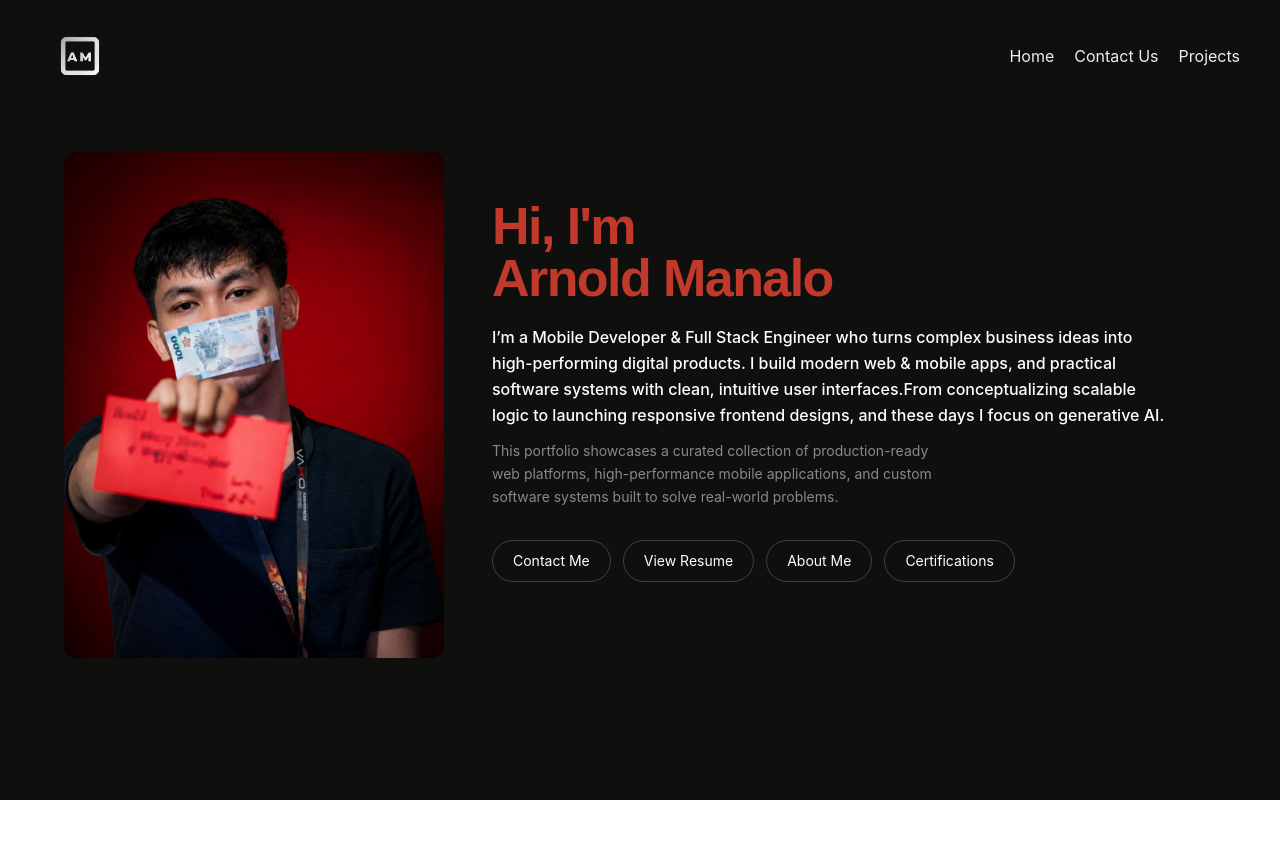
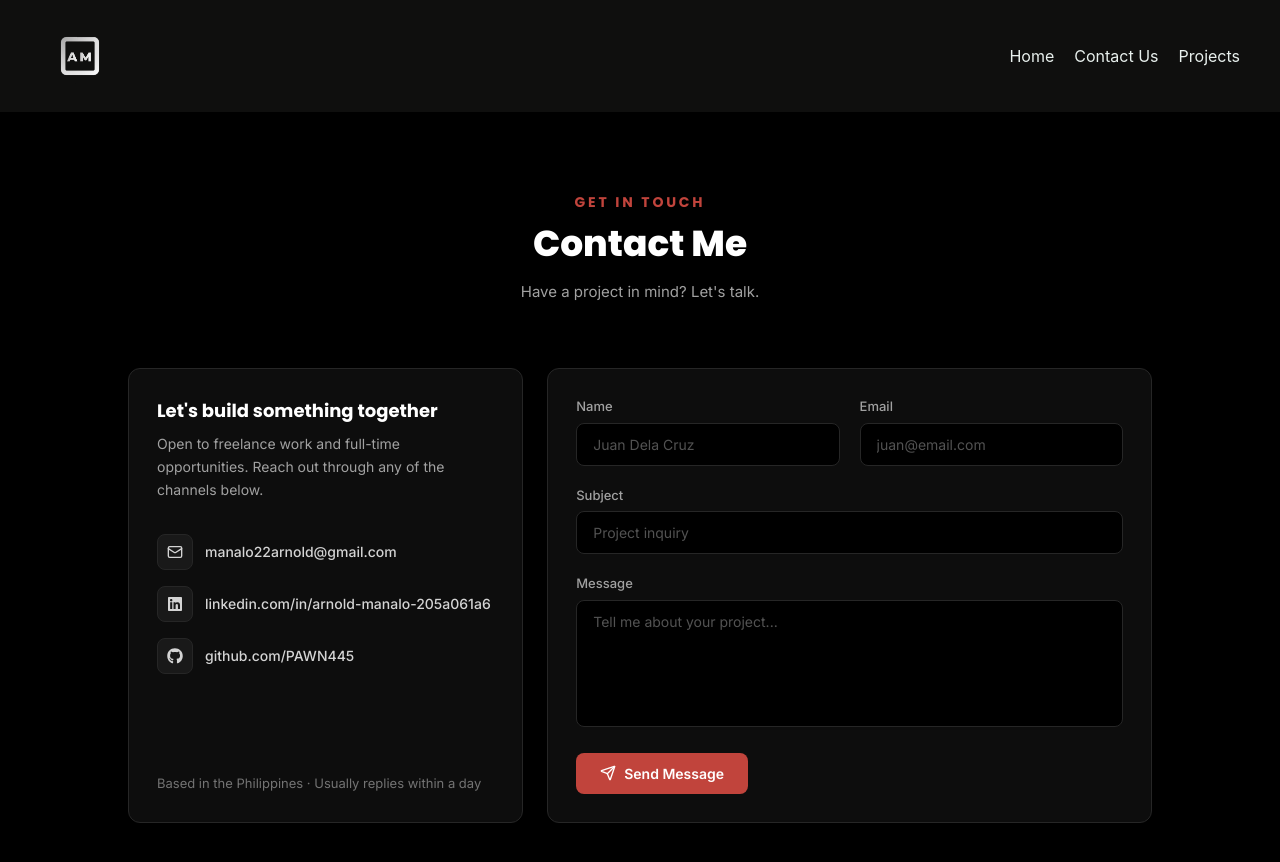
Before and after one commit to PAWN445/portfolio, a React (Vite) app: page /contact in a window 1280 px wide. Shown: the top 862 px of the page. Before the commit the page ends 800 px from the top, so only its background shows below. Built offline with nearby package versions, Linux system fonts and the light colour scheme.

Commit message:
fix for contact me and redesign the ui for contact me

```diff
--- a/src/App.tsx
+++ b/src/App.tsx
@@ -43,7 +43,7 @@ function App() {
       <Nav/>
       <Routes>
         <Route path="/" element={<Home />} />
-        <Route path="/contact" element={<BasicInfo />} />
+        <Route path="/contact" element={<ContactMe />} />
         <Route path="/projects" element={<Project />} />
         <Route path="/aboutme" element={<AboutMe />} />
         <Route path="/certifications" element={<Certifications />} />
--- a/src/component/BasicInfo.tsx
+++ b/src/component/BasicInfo.tsx
@@ -33,9 +33,7 @@ function BasicInfo(){
 
 
           <div className="flex flex-wrap gap-3 mb-7">
-            <button className="flex items-center gap-2 px-5 py-2.5 text-sm rounded-full border border-white/20 text-white">
-              Contact Me
-            </button>
+          <Link className="flex items-center gap-2 px-5 py-2.5 text-sm rounded-full border border-white/20 text-white" to="/contact">Contact Me</Link>
             <button className="flex items-center gap-2 px-5 py-2.5 text-sm rounded-full border border-white/20 text-white">
               View Resume
             </button>
@@ -45,8 +43,8 @@ function BasicInfo(){
           </div>
         </div>
       </div>
-        </>
+      </>
     );
 }
 
-export default BasicInfo
+export default BasicInfo;
--- a/src/component/Certification.tsx
+++ b/src/component/Certification.tsx
@@ -14,23 +14,21 @@ const certifications: Certification[] = [
     credentialUrl: "/certificates/solarCert.jpg",
     image: "/certificates/solarCert.jpg",
   },
-
-    {
+  {
     title: "Solar Night Light Assembly",
     issuer: "Tesda",
     date: "July 20 2026",
     credentialUrl: "/certificates/solarCert.jpg",
     image: "/certificates/solarCert.jpg",
   },
-
-    {
+  {
     title: "Solar Night Light Assembly",
     issuer: "Tesda",
     date: "July 20 2026",
     credentialUrl: "/certificates/solarCert.jpg",
     image: "/certificates/solarCert.jpg",
   },
-    {
+  {
     title: "Solar Night Light Assembly",
     issuer: "Tesda",
     date: "July 20 2026",
@@ -41,21 +39,36 @@ const certifications: Certification[] = [
 ];
 
 function Certifications() {
+  const accent = "#C1443C";
+
   return (
-    <div className="min-h-screen py-20 px-6 bg-black">
-      <div className="max-w-5xl mx-auto">
-        <h1 className="text-4xl font-bold mb-2 text-white">
+    <div className="min-h-screen w-full bg-black font-inter text-white py-20 px-8 sm:px-16">
+      <style>{`
+        @import url('https://fonts.googleapis.com/css2?family=Inter:wght@400;500;600&family=Poppins:wght@600;700;800&display=swap');
+        .font-poppins { font-family: 'Poppins', sans-serif; }
+        .font-inter { font-family: 'Inter', sans-serif; }
+      `}</style>
+
+      <div className="max-w-5xl mx-auto text-center">
+        <p
+          className="font-poppins text-sm font-bold uppercase tracking-[0.2em]"
+          style={{ color: accent }}
+        >
+          What I've Learned
+        </p>
+        <h1 className="mt-3 font-poppins text-3xl font-extrabold sm:text-4xl">
           Certifications
         </h1>
-        <p className="text-lg text-white mb-10">
+        <p className="mx-auto mt-4 max-w-2xl font-inter text-[15px] leading-relaxed text-neutral-400 mb-16">
           Courses and credentials I've completed.
         </p>
 
-        <div className="grid grid-cols-1 sm:grid-cols-2 lg:grid-cols-3 gap-6">
+        <div className="grid grid-cols-1 sm:grid-cols-2 lg:grid-cols-3 gap-6 text-left">
           {certifications.map((cert, index) => (
             <div
               key={index}
-              className="bg-white rounded-xl shadow-sm border border-slate-200 overflow-hidden hover:shadow-md hover:-translate-y-1 transition-all duration-200"
+              className="rounded-xl border overflow-hidden transition-colors"
+              style={{ borderColor: "#262626", backgroundColor: "#0d0d0d" }}
             >
               {cert.image ? (
                 <img
@@ -64,23 +77,30 @@ function Certifications() {
                   className="w-full h-40 object-cover"
                 />
               ) : (
-                <div className="w-full h-40 bg-blue-50 flex items-center justify-center">
-                  <span className="text-blue-600 font-bold text-2xl">🏆</span>
+                <div className="w-full h-40 bg-neutral-900 flex items-center justify-center">
+                  <span style={{ color: accent }} className="font-bold text-2xl">
+                    🏆
+                  </span>
                 </div>
               )}
 
               <div className="p-6">
-                <h3 className="font-semibold text-slate-800 mb-1">
+                <h3 className="font-poppins text-lg font-bold text-white mb-1">
                   {cert.title}
                 </h3>
-                <p className="text-sm text-slate-500 mb-1">{cert.issuer}</p>
-                <p className="text-xs text-slate-400 mb-4">{cert.date}</p>
+                <p className="text-[14px] font-medium text-neutral-400">
+                  {cert.issuer}
+                </p>
+                <p className="text-[13px] text-neutral-500 mb-4">
+                  {cert.date}
+                </p>
                 {cert.credentialUrl && (
                   <a
                     href={cert.credentialUrl}
                     target="_blank"
                     rel="noopener noreferrer"
-                    className="text-sm text-blue-600 hover:underline"
+                    className="text-[13px] font-semibold hover:underline"
+                    style={{ color: accent }}
                   >
                     View Credential →
                   </a>
--- a/src/component/ContactMe.tsx
+++ b/src/component/ContactMe.tsx
@@ -3,6 +3,8 @@ import { Mail, Send } from "lucide-react";
 import { FaLinkedin, FaGithub } from "react-icons/fa";
 
 function ContactMe() {
+  const accent = "#C1443C";
+
   const [formData, setFormData] = useState({
     name: "",
     email: "",
@@ -18,7 +20,7 @@ function ContactMe() {
 
   const handleSubmit = () => {
     const { name, email, subject, message } = formData;
-    const mailtoLink = `mailto:your.email@example.com?subject=${encodeURIComponent(
+    const mailtoLink = `mailto:manalo22arnold@gmail.com?subject=${encodeURIComponent(
       subject || "Portfolio inquiry"
     )}&body=${encodeURIComponent(
       `Name: ${name}\nEmail: ${email}\n\n${message}`
@@ -27,23 +29,38 @@ function ContactMe() {
   };
 
   return (
-    <div className="min-h-screen py-20 px-6 bg-black">
-      <div className="max-w-5xl mx-auto">
-        <h1 className="text-4xl font-bold mb-2 text-white">
+    <div className="min-h-screen w-full bg-black font-inter text-white py-20 px-8 sm:px-16">
+      <style>{`
+        @import url('https://fonts.googleapis.com/css2?family=Inter:wght@400;500;600&family=Poppins:wght@600;700;800&display=swap');
+        .font-poppins { font-family: 'Poppins', sans-serif; }
+        .font-inter { font-family: 'Inter', sans-serif; }
+      `}</style>
+
+      <div className="max-w-5xl mx-auto text-center">
+        <p
+          className="font-poppins text-sm font-bold uppercase tracking-[0.2em]"
+          style={{ color: accent }}
+        >
+          Get In Touch
+        </p>
+        <h1 className="mt-3 font-poppins text-3xl font-extrabold sm:text-4xl">
           Contact Me
         </h1>
-        <p className="text-lg text-white mb-10">
+        <p className="mx-auto mt-4 max-w-2xl font-inter text-[15px] leading-relaxed text-neutral-400 mb-16">
           Have a project in mind? Let's talk.
         </p>
 
-        <div className="grid grid-cols-1 lg:grid-cols-5 gap-8">
+        <div className="grid grid-cols-1 lg:grid-cols-5 gap-6 text-left">
           {/* Left: Info Card */}
-          <div className="lg:col-span-2 bg-black/5 rounded-xl p-8 text-white flex flex-col justify-between">
+          <div
+            className="lg:col-span-2 rounded-xl border p-7 flex flex-col justify-between"
+            style={{ borderColor: "#262626", backgroundColor: "#0d0d0d" }}
+          >
             <div>
-              <h2 className="text-xl font-semibold mb-2">
+              <h2 className="font-poppins text-lg font-bold text-white mb-2">
                 Let's build something together
               </h2>
-              <p className="text-slate-300 text-sm mb-8">
+              <p className="text-[14px] leading-relaxed text-neutral-400 mb-8">
                 Open to freelance work and full-time opportunities. Reach out
                 through any of the channels below.
               </p>
@@ -51,9 +68,11 @@ function ContactMe() {
               <div className="space-y-4">
                 <a
                   href="mailto:manalo22arnold@gmail.com"
-                  className="flex items-center gap-3 text-sm text-slate-200 hover:text-blue-400 transition-colors"
+                  className="flex items-center gap-3 text-[14px] font-medium text-neutral-300 transition-colors"
+                  onMouseEnter={(e) => (e.currentTarget.style.color = accent)}
+                  onMouseLeave={(e) => (e.currentTarget.style.color = "")}
                 >
-                  <span className="w-9 h-9 rounded-lg bg-white/10 flex items-center justify-center">
+                  <span className="w-9 h-9 rounded-lg bg-white/5 border border-neutral-800 flex items-center justify-center shrink-0">
                     <Mail size={16} />
                   </span>
                   manalo22arnold@gmail.com
@@ -63,11 +82,13 @@ function ContactMe() {
                   href="https://www.linkedin.com/in/arnold-manalo-205a061a6/"
                   target="_blank"
                   rel="noopener noreferrer"
-                  className="flex items-center gap-3 text-sm text-slate-200 hover:text-blue-400 transition-colors"
+                  className="flex items-center gap-3 text-[14px] font-medium text-neutral-300 transition-colors"
+                  onMouseEnter={(e) => (e.currentTarget.style.color = accent)}
+                  onMouseLeave={(e) => (e.currentTarget.style.color = "")}
                 >
-                <span className="w-9 h-9 rounded-lg bg-white/10 flex items-center justify-center">
-                  <FaLinkedin size={16} />
-                </span>
+                  <span className="w-9 h-9 rounded-lg bg-white/5 border border-neutral-800 flex items-center justify-center shrink-0">
+                    <FaLinkedin size={16} />
+                  </span>
                   linkedin.com/in/arnold-manalo-205a061a6
                 </a>
 
@@ -75,9 +96,11 @@ function ContactMe() {
                   href="https://github.com/PAWN445"
                   target="_blank"
                   rel="noopener noreferrer"
-                  className="flex items-center gap-3 text-sm text-slate-200 hover:text-blue-400 transition-colors"
->
-                  <span className="w-9 h-9 rounded-lg bg-white/10 flex items-center justify-center">
+                  className="flex items-center gap-3 text-[14px] font-medium text-neutral-300 transition-colors"
+                  onMouseEnter={(e) => (e.currentTarget.style.color = accent)}
+                  onMouseLeave={(e) => (e.currentTarget.style.color = "")}
+                >
+                  <span className="w-9 h-9 rounded-lg bg-white/5 border border-neutral-800 flex items-center justify-center shrink-0">
                     <FaGithub size={16} />
                   </span>
                   github.com/PAWN445
@@ -85,13 +108,16 @@ function ContactMe() {
               </div>
             </div>
 
-            <p className="text-xs text-slate-400 mt-10">
+            <p className="text-[13px] text-neutral-500 mt-10">
               Based in the Philippines · Usually replies within a day
             </p>
           </div>
 
           {/* Right: Contact Form */}
-          <div className="lg:col-span-3 bg-white rounded-xl border border-slate-200 shadow-sm p-8">
+          <div
+            className="lg:col-span-3 rounded-xl border p-7"
+            style={{ borderColor: "#262626", backgroundColor: "#0d0d0d" }}
+          >
             <form
               className="space-y-5"
               onSubmit={(e) => {
@@ -101,7 +127,7 @@ function ContactMe() {
             >
               <div className="grid grid-cols-1 sm:grid-cols-2 gap-5">
                 <div>
-                  <label className="block text-sm font-medium text-slate-700 mb-1">
+                  <label className="block text-[13px] font-medium text-neutral-400 mb-1.5">
                     Name
                   </label>
                   <input
@@ -110,11 +136,12 @@ function ContactMe() {
                     value={formData.name}
                     onChange={handleChange}
                     placeholder="Juan Dela Cruz"
-                    className="w-full px-4 py-2.5 rounded-lg border border-slate-300 text-sm text-slate-800 focus:outline-none focus:ring-2 focus:ring-blue-500 focus:border-transparent"
+                    className="w-full px-4 py-2.5 rounded-lg border border-neutral-800 bg-black text-[14px] text-white placeholder:text-neutral-600 focus:outline-none focus:ring-1 transition-colors"
+                    style={{ ["--tw-ring-color" as string]: accent }}
                   />
                 </div>
                 <div>
-                  <label className="block text-sm font-medium text-slate-700 mb-1">
+                  <label className="block text-[13px] font-medium text-neutral-400 mb-1.5">
                     Email
                   </label>
                   <input
@@ -123,13 +150,14 @@ function ContactMe() {
                     value={formData.email}
                     onChange={handleChange}
                     placeholder="juan@email.com"
-                    className="w-full px-4 py-2.5 rounded-lg border border-slate-300 text-sm text-slate-800 focus:outline-none focus:ring-2 focus:ring-blue-500 focus:border-transparent"
+                    className="w-full px-4 py-2.5 rounded-lg border border-neutral-800 bg-black text-[14px] text-white placeholder:text-neutral-600 focus:outline-none focus:ring-1 transition-colors"
+                    style={{ ["--tw-ring-color" as string]: accent }}
                   />
                 </div>
               </div>
 
               <div>
-                <label className="block text-sm font-medium text-slate-700 mb-1">
+                <label className="block text-[13px] font-medium text-neutral-400 mb-1.5">
                   Subject
                 </label>
                 <input
@@ -138,12 +166,13 @@ function ContactMe() {
                   value={formData.subject}
                   onChange={handleChange}
                   placeholder="Project inquiry"
-                  className="w-full px-4 py-2.5 rounded-lg border border-slate-300 text-sm text-slate-800 focus:outline-none focus:ring-2 focus:ring-blue-500 focus:border-transparent"
+                  className="w-full px-4 py-2.5 rounded-lg border border-neutral-800 bg-black text-[14px] text-white placeholder:text-neutral-600 focus:outline-none focus:ring-1 transition-colors"
+                  style={{ ["--tw-ring-color" as string]: accent }}
                 />
               </div>
 
               <div>
-                <label className="block text-sm font-medium text-slate-700 mb-1">
+                <label className="block text-[13px] font-medium text-neutral-400 mb-1.5">
                   Message
                 </label>
                 <textarea
@@ -152,13 +181,15 @@ function ContactMe() {
                   onChange={handleChange}
                   rows={5}
                   placeholder="Tell me about your project..."
-                  className="w-full px-4 py-2.5 rounded-lg border border-slate-300 text-sm text-slate-800 focus:outline-none focus:ring-2 focus:ring-blue-500 focus:border-transparent resize-none"
+                  className="w-full px-4 py-2.5 rounded-lg border border-neutral-800 bg-black text-[14px] text-white placeholder:text-neutral-600 focus:outline-none focus:ring-1 transition-colors resize-none"
+                  style={{ ["--tw-ring-color" as string]: accent }}
                 />
               </div>
 
               <button
                 type="submit"
-                className="w-full sm:w-auto inline-flex items-center justify-center gap-2 bg-black hover:bg-blue-700 text-white text-sm font-medium px-6 py-2.5 rounded-lg transition-colors"
+                className="w-full sm:w-auto inline-flex items-center justify-center gap-2 text-white text-[14px] font-semibold px-6 py-2.5 rounded-lg transition-opacity hover:opacity-90"
+                style={{ backgroundColor: accent }}
               >
                 <Send size={16} />
                 Send Message
```
